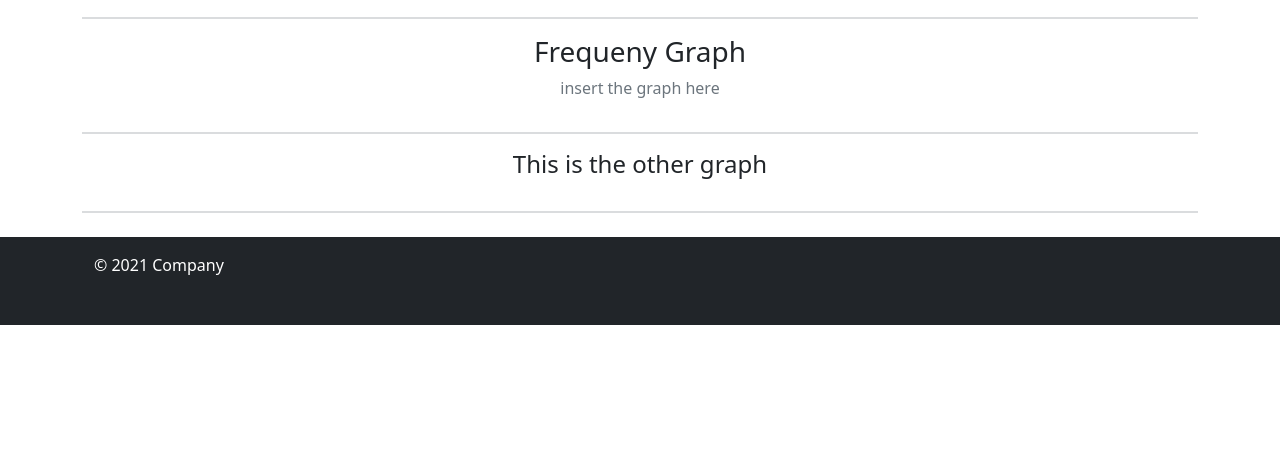
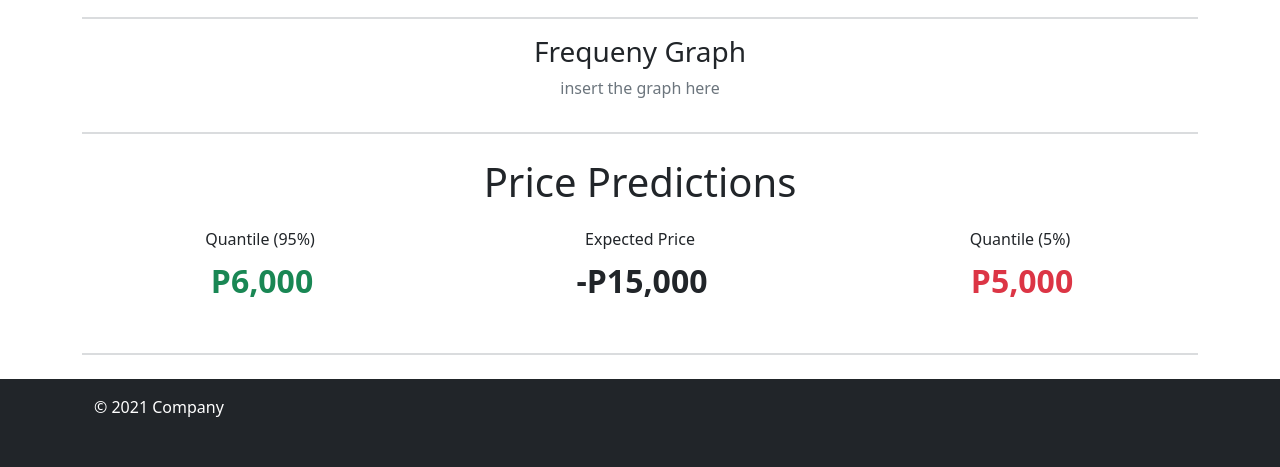
Before and after one commit to abaddon431/monte-carlo-psei, a Django app: template stockApp/templates/stockApp/home.html in a window 1280 px wide. Shown: the part 1232-1699 px from the top of the page. Before the commit the page ends 1557 px from the top, so only its background shows below. Run offline with Django 4.2, Linux system fonts and the light colour scheme; the template is opened without the code that fills it, so the values that code supplies are empty; some libraries are stand-ins or nearby versions.

Commit message:
price predictions implemented

```diff
--- a/stockApp/templates/stockApp/includes/current-price.html
+++ b/stockApp/templates/stockApp/includes/price-predictions.html
@@ -1,11 +1,15 @@
 <div
-  class="current-stocks my-4 py-4 border-top border-bottom border-2 border-secondary border-opacity-25"
+  class="current-stocks py-2 border-2 border-secondary border-opacity-25"
 >
+  <h1 class="mb-4">Price Predictions</h1>
   <div class="row">
-    <div class="gain col">
-      <h4 class="fs-6">Today's Gains</h4>
+
+
+    <!-- this is quantile up -->
+    <div class="quantile_up col">
+      <h4 class="fs-6">Quantile (95%)</h4>
       <div class="d-flex align-items-baseline justify-content-center">
-        <svg
+        {% comment %} <svg
           xmlns="http://www.w3.org/2000/svg"
           width="16"
           height="16"
@@ -16,14 +20,25 @@
           <path
             d="M16 8A8 8 0 1 0 0 8a8 8 0 0 0 16 0zm-7.5 3.5a.5.5 0 0 1-1 0V5.707L5.354 7.854a.5.5 0 1 1-.708-.708l3-3a.5.5 0 0 1 .708 0l3 3a.5.5 0 0 1-.708.708L8.5 5.707V11.5z"
           />
-        </svg>
+        </svg> {% endcomment %}
         <p class="fs-2 ms-1 text-success fw-bold">P6,000</p>
       </div>
     </div>
-    <div class="loss col">
-      <h4 class="fs-6">Today's Losses</h4>
+
+
+    <!-- this is expected price -->
+    <div class="expected-price col">
+      <h4 class="fs-6">Expected Price</h4>
       <div class="d-flex align-items-baseline justify-content-center">
-        <svg
+        <p class="fs-2 ms-1 fw-bold">-P15,000</p>
+      </div>
+    </div>
+
+    <!-- this is quantile down -->
+    <div class="quantile_down col">
+      <h4 class="fs-6">Quantile (5%)</h4>
+      <div class="d-flex align-items-baseline justify-content-center">
+        {% comment %} <svg
           xmlns="http://www.w3.org/2000/svg"
           width="16"
           height="16"
@@ -34,9 +49,10 @@
           <path
             d="M16 8A8 8 0 1 1 0 8a8 8 0 0 1 16 0zM8.5 4.5a.5.5 0 0 0-1 0v5.793L5.354 8.146a.5.5 0 1 0-.708.708l3 3a.5.5 0 0 0 .708 0l3-3a.5.5 0 0 0-.708-.708L8.5 10.293V4.5z"
           />
-        </svg>
-        <p class="fs-2 ms-1 text-danger fw-bold">-P5,000(10%)</p>
+        </svg> {% endcomment %}
+        <p class="fs-2 ms-1 text-danger fw-bold">P5,000</p>
       </div>
     </div>
+
   </div>
 </div>
--- a/stockApp/templates/stockApp/includes/stocks-forecasting.html
+++ b/stockApp/templates/stockApp/includes/stocks-forecasting.html
@@ -1,13 +1,15 @@
 {% load static %}
-<section id="stocks-forecasting" class="border-top border-bottom border-2 border-secondary border-opacity-25 py-4">
+<section
+  id="stocks-forecasting"
+  class="border-top border-bottom border-2 border-secondary border-opacity-25 py-4"
+>
   <h1 class="fs-3">Stocks Forecasting</h1>
   <h2 class="fs-6 text-secondary">Monte Carlo Simulation Algorithm</h2>
   {% if messages %}
-      <div>
-        {% for message in messages  %}
-            {% include 'stockApp/includes/messages.html' %}
-        {% endfor %}
-      </div>
+  <div>
+    {% for message in messages %} {% include 'stockApp/includes/messages.html'
+    %} {% endfor %}
+  </div>
   {% endif %}
 
   <div class="stocks-buttons row">
@@ -33,7 +35,6 @@
             name="simulation_number"
             required
             min="1"
-
           />
         </div>
         <div class="col">
@@ -62,12 +63,15 @@
     />
 
     <!-- here goes the histogram -->
-    <div class="histogram-container border-top border-bottom border-2 border-secondary border-opacity-25 py-3 my-3">
+    <div
+      class="histogram-container border-top border-bottom border-2 border-secondary border-opacity-25 py-3 my-3"
+    >
       <h3>Frequeny Graph</h3>
       <p class="text-secondary">insert the graph here</p>
       <!-- <img src="..." class="img-fluid img-thumbnail" alt=""> -->
     </div>
   </div>
 
-  <h4>This is the other graph</h4>
+  <!-- insert here the price predictions -->
+  {% include 'stockApp/includes/price-predictions.html' %}
 </section>
--- a/templates/base.html
+++ b/templates/base.html
@@ -22,7 +22,7 @@
 
 
 		<!-- this is the main content -->
-		<div class="main-content px-2 py-4 text-gray-700">
+		<div class="main-content px-2 py-4 lg:px-5 text-gray-700">
             {% block content %}
             {% endblock content %}
         </div>
```
